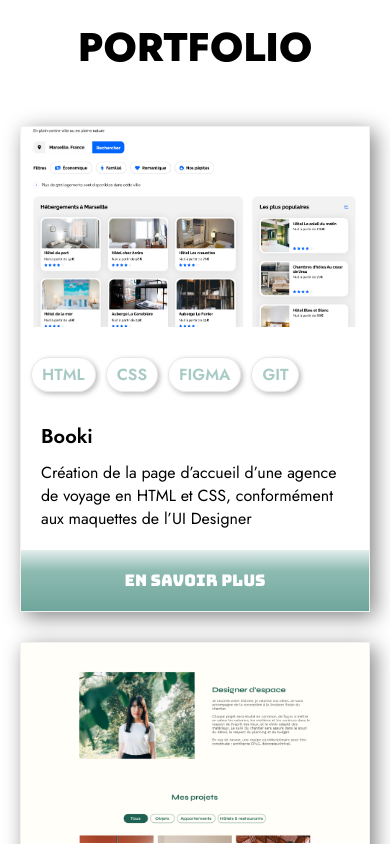
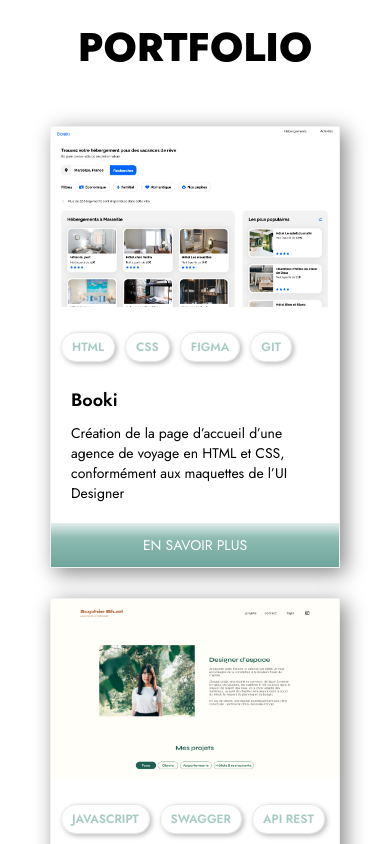
Before and after one commit to caroline-prtt/Portfolio, a React (Create React App) app: page / in a window 390 px wide. Shown: the part 2280-3124 px from the top of the page. Built offline with nearby package versions, Linux system fonts and the light colour scheme.

Commit message:
aménagement du style du portfolio (mise en place d'un display grid) et des cards

```diff
--- a/src/components/Card/card.scss
+++ b/src/components/Card/card.scss
@@ -3,9 +3,7 @@
 .container{
     display: flex;
     flex-direction: column;
-    flex: 1 0 350px;
     box-sizing: border-box;
-    max-width: 460px;
     border : 1px solid rgba(190, 187, 187, 0.2);
     box-shadow: 5px 5px 20px rgb(133, 132, 132);
 
@@ -13,32 +11,47 @@
         display: flex;
         flex-direction: column;
         gap: 10px;
-        flex: 1 0 100px;
+        flex-grow: 1;
         box-sizing: border-box;
         background-color: white;
 
+        @media(max-width: 550px){
+            gap: 5px
+        }
+
         &__image{
-            height: 200px;
+            height: 240px;
+
+            @media(max-width: 425px){
+                height: 180px;
+            }
+
             img{
                 width: 100%;
                 height: 100%;
                 object-fit: cover;
+                object-position: top;
             }
         }
 
         &__keywords{
             display: flex;
+            flex-wrap: wrap;
             gap: 10px;
             padding: 20px 10px 0 10px;
 
             .keyword{
-                font-size: 16px;
+                font-size: 14px;
                 color: $color-light-primary;
                 font-weight: 600;
                 padding: 5px 10px;
                 border: 1px solid rgba(195, 190, 190, 0.367);
                 border-radius: 20px;
                 box-shadow: 2px 2px 5px rgb(190, 187, 187);
+
+                @media(max-width: 550px){
+                   font-size: 12px;
+                }
             }
         }
 
@@ -51,11 +64,19 @@
             &__title{
                 font-size: 20px;
                 font-weight: 600;
+
+                @media(max-width: 550px){
+                    font-size: 18px;
+                }
             }
 
             &__subtitle{
                 font-size: 16px;
                 font-weight: 400;
+
+                @media(max-width: 550px){
+                    font-size: 14px;
+                }
             }
         }
     }
@@ -66,14 +87,25 @@
         background: linear-gradient(180deg, rgba(255,255,255,1) 0%, rgba(229,239,237,1) 0%, rgba(199,221,217,1) 11%, rgba(142,187,178,1) 34%, rgba(111,166,155,1) 100%);
         color: white;
         padding: 20px;
-        font-family: $font-title;
         font-size: 16px;
+        font-weight: 400;
         text-align: center;
-        transition: font-size 0.3s ease, padding 0.3s ease;
+        transition: font-size 0.3s ease, padding 0.3s ease, font-weight 0.3s ease;
+
+        @media(max-width: 550px){
+            padding: 12px;
+            font-size: 14px;
+        }
 
         &:hover{
             font-size: 20px;
-            padding: 18px;
+            padding: 17px;
+            font-weight: 600;
+
+            @media(max-width: 550px){
+                padding: 10px;
+                font-size: 17px;
+            }
         }
     }
 
--- a/src/components/Portfolio/portfolio.scss
+++ b/src/components/Portfolio/portfolio.scss
@@ -22,9 +22,31 @@
     }
 
     &__cards{
-        display: flex;
-        flex-flow: row wrap;
-        justify-content: center;
-        gap: 30px;
+        display: grid;
+        grid-template-columns: 1fr 1fr;
+        grid-auto-rows: 1fr;
+        gap: 50px;
+
+        @media(max-width: 1024px){
+            gap: 30px
+        }
+
+        @media(max-width: 768px){
+            margin: 0 100px;
+            grid-template-columns: 1fr;
+        }
+
+        @media(max-width: 620px){
+            margin: 0 50px;
+        }
+
+        @media(max-width: 550px){
+            margin: 0 20px;
+        }
+
+        @media(max-width: 425px){
+            margin: 0px;
+        }
+
     }
 }
```
